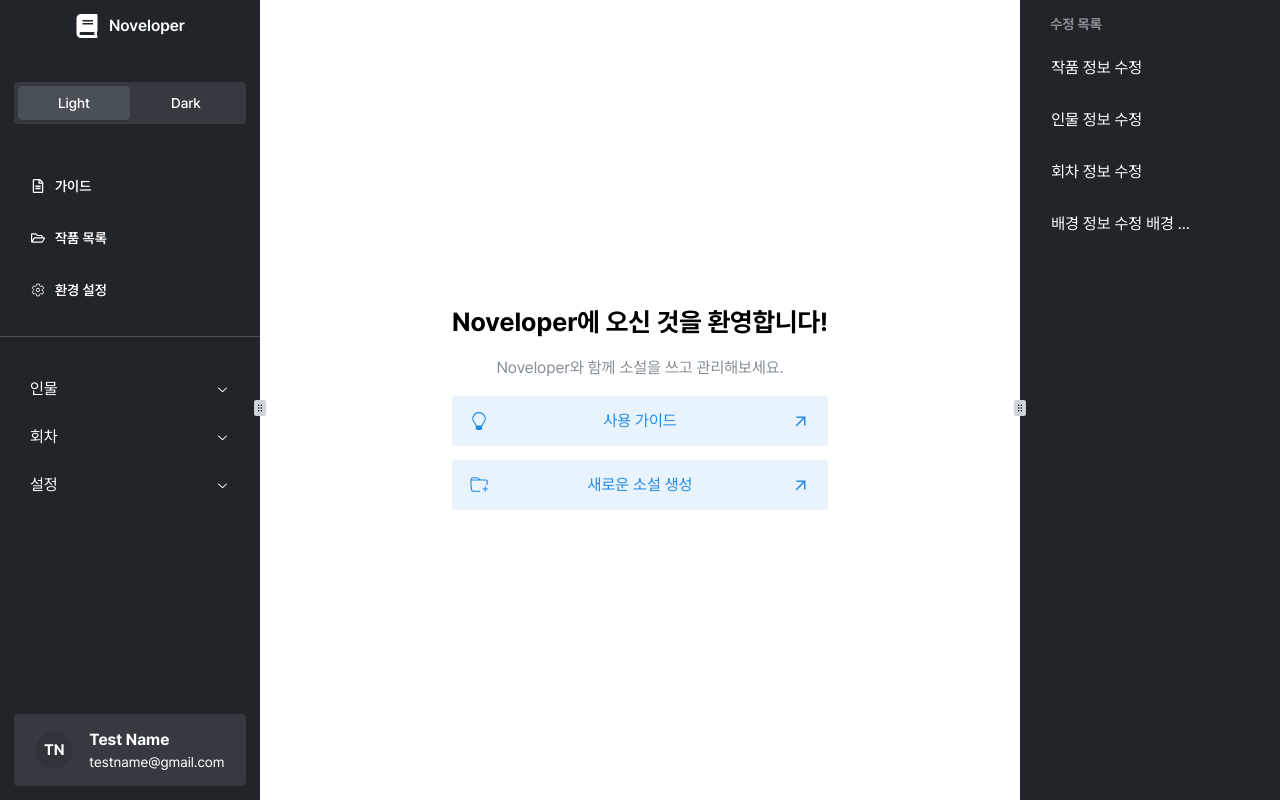
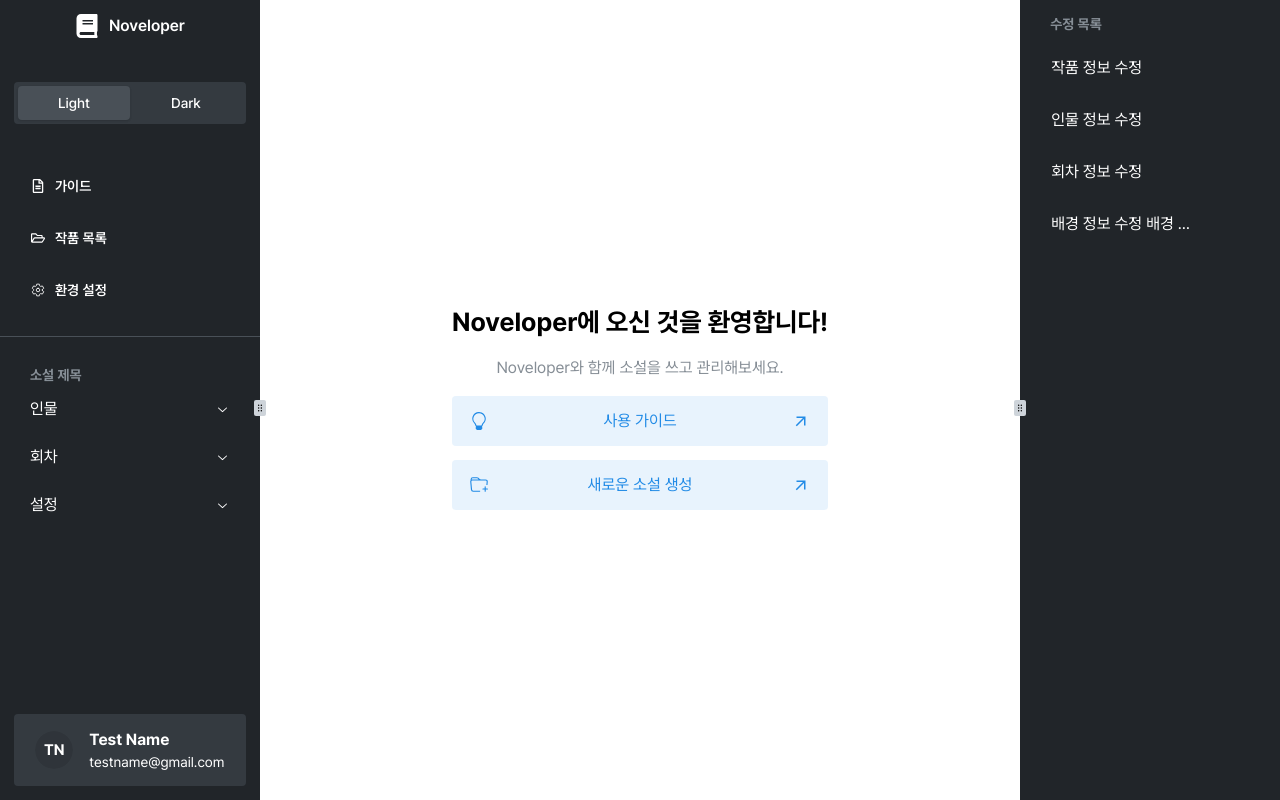
Before and after one commit to leey00nsu/noveloper, a Next.js app: page /dashboard in a window 1280 px wide. Built offline with nearby package versions, Linux system fonts and the light colour scheme.

Commit message:
refactor. NovelMenul 소설 제목 추가

```diff
--- a/src/components/dashboard/sidebar/novel-menu.tsx
+++ b/src/components/dashboard/sidebar/novel-menu.tsx
@@ -1,6 +1,7 @@
-import { Accordion, Button, Stack } from '@mantine/core';
+import { Accordion, Button, Stack, Text } from '@mantine/core';
 
 const NovelMenu = () => {
+  const MOCK_NOVEL_TITLE = '소설 제목';
   const MOCK_ACCORDIANS = [
     { label: '인물', items: ['인물 관리', '인물 관계도'] },
     { label: '회차', items: ['회차 관리', '타임라인'] },
@@ -9,6 +10,9 @@
 
   return (
     <Accordion multiple defaultValue={[]} className="p-sm">
+      <Text className="px-md text-sm font-bold text-gray-600">
+        {MOCK_NOVEL_TITLE}
+      </Text>
       {MOCK_ACCORDIANS.map((accordion) => (
         <Accordion.Item
           key={accordion.label}
```
